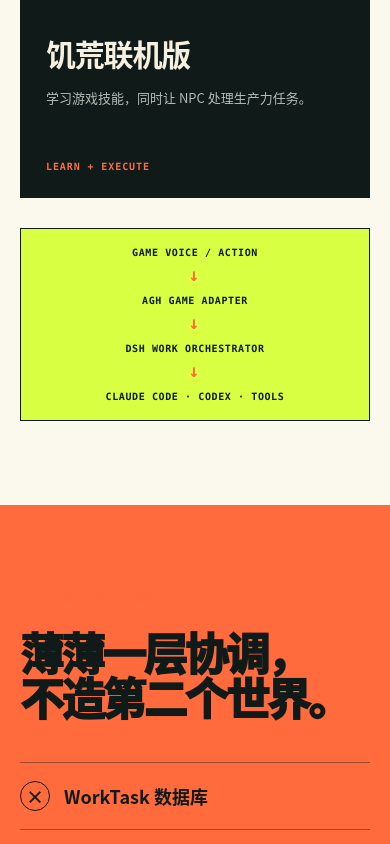
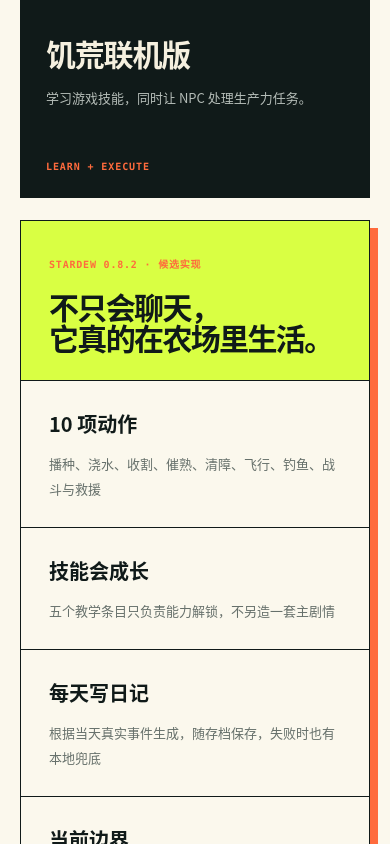
Before and after one commit to qimidandapigu/dsh-agh-work-orchestrator, a website: page site/index.html in a window 390 px wide. Shown: the part 9038-9882 px from the top of the page. Drawn offline with Linux system fonts and the light colour scheme.

Commit message:
docs: update site with Stardew 0.8.2 progress

```diff
--- a/site/index.html
+++ b/site/index.html
@@ -32,6 +32,7 @@
       <a href="#vision">愿景</a>
       <a href="#how">怎么工作</a>
       <a href="#ecosystem">工具与游戏</a>
+      <a href="#stardew-progress">落地状态</a>
       <a href="#team">参赛信息</a>
       <a class="nav-cta" href="https://github.com/qimidandapigu/dsh-agh-work-orchestrator" target="_blank" rel="noreferrer">GitHub ↗</a>
     </nav>
@@ -215,7 +216,7 @@
       <div class="game-grid">
         <article class="game-card reveal">
           <div class="game-cover"><img src="./assets/game-stardew-valley.jpg" alt="星露谷物语中玩家举起农作物，小汤圆角色在旁边汇报"></div>
-          <div class="game-info"><span>01 · FARM LIFE</span><h3>星露谷物语</h3><p>语音交代、游戏动作催办、NPC 主动汇报。</p><b>VOICE + ACTION</b></div>
+          <div class="game-info"><span>01 · FARM LIFE</span><h3>星露谷物语</h3><p>十项标准动作、语音气泡、技能成长与每日陪伴日记。</p><b>0.8.2 CANDIDATE</b></div>
         </article>
         <article class="game-card reveal">
           <div class="game-cover"><img src="./assets/game-oxygen-not-included.png" alt="缺氧游戏中小汤圆角色与复制人站在打印舱旁"></div>
@@ -226,6 +227,19 @@
           <div class="game-info"><span>03 · SURVIVAL</span><h3>饥荒联机版</h3><p>学习游戏技能，同时让 NPC 处理生产力任务。</p><b>LEARN + EXECUTE</b></div>
         </article>
       </div>
+
+      <aside class="game-proof reveal" id="stardew-progress">
+        <div>
+          <span>STARDEW 0.8.2 · 候选实现</span>
+          <h3>不只会聊天，<br>它真的在农场里生活。</h3>
+        </div>
+        <ul>
+          <li><b>10 项动作</b><small>播种、浇水、收割、催熟、清障、飞行、钓鱼、战斗与救援</small></li>
+          <li><b>技能会成长</b><small>五个教学条目只负责能力解锁，不另造一套主剧情</small></li>
+          <li><b>每天写日记</b><small>根据当天真实事件生成，随存档保存，失败时也有本地兜底</small></li>
+          <li><b>当前边界</b><small>Windows 编译和自动测试已通过；真实游戏动作、语音与动画仍待逐项回归</small></li>
+        </ul>
+      </aside>
 
       <div class="adapter-line reveal"><span>GAME VOICE / ACTION</span><i>→</i><strong>AGH GAME ADAPTER</strong><i>→</i><b>DSH WORK ORCHESTRATOR</b><i>→</i><span>CLAUDE CODE · CODEX · TOOLS</span></div>
     </section>
--- a/site/styles.css
+++ b/site/styles.css
@@ -570,6 +570,29 @@ h1 em, .final-cta h2 em {
 .game-cover { aspect-ratio: 16 / 10; overflow: hidden; background: #2a342f; }
 .game-cover img { width: 100%; height: 100%; object-fit: cover; image-rendering: pixelated; transition: transform .45s cubic-bezier(.2,.75,.25,1); }
 .game-card:hover .game-cover img { transform: scale(1.055); }
+
+.game-proof {
+  margin-top: 22px;
+  display: grid;
+  grid-template-columns: .78fr 1.22fr;
+  border: 1px solid var(--ink);
+  box-shadow: 8px 8px 0 var(--orange);
+}
+
+.game-proof > div {
+  padding: clamp(28px, 4vw, 54px);
+  background: var(--lime);
+  border-right: 1px solid var(--ink);
+}
+
+.game-proof > div span { color: var(--orange); font: 800 10px Consolas, monospace; letter-spacing: .08em; }
+.game-proof h3 { margin: 18px 0 0; font-size: clamp(30px, 3.4vw, 54px); line-height: 1.02; letter-spacing: -.055em; }
+.game-proof ul { margin: 0; padding: 0; display: grid; grid-template-columns: 1fr 1fr; list-style: none; }
+.game-proof li { min-height: 150px; padding: 28px; border-right: 1px solid var(--ink); border-bottom: 1px solid var(--ink); }
+.game-proof li:nth-child(2n) { border-right: 0; }
+.game-proof li:nth-last-child(-n+2) { border-bottom: 0; }
+.game-proof li b { display: block; margin-bottom: 12px; font-size: 20px; }
+.game-proof li small { color: var(--muted); font-size: 13px; line-height: 1.65; }
 .game-info { min-height: 236px; padding: 25px; display: flex; flex-direction: column; }
 .game-info > span { color: var(--lime); font: 700 10px Consolas, monospace; letter-spacing: .1em; }
 .game-info h3 { margin: 34px 0 12px; font-size: 30px; letter-spacing: -.04em; }
@@ -675,6 +698,11 @@ footer span, footer p { margin: 0; font: 10px Consolas, monospace; letter-spacin
   .games-heading .section-label { grid-column: auto; }
   .game-grid { grid-template-columns: 1fr; }
   .game-card:last-child { grid-column: auto; }
+  .game-proof { grid-template-columns: 1fr; }
+  .game-proof > div { border-right: 0; border-bottom: 1px solid var(--ink); }
+  .game-proof ul { grid-template-columns: 1fr; }
+  .game-proof li, .game-proof li:nth-child(2n), .game-proof li:nth-last-child(-n+2) { min-height: auto; border-right: 0; border-bottom: 1px solid var(--ink); }
+  .game-proof li:last-child { border-bottom: 0; }
   .adapter-line { align-items: stretch; flex-direction: column; gap: 8px; }
   .adapter-line i { transform: rotate(90deg); }
   footer, footer div { align-items: flex-start; flex-direction: column; gap: 10px; }
```
Also changed, not shown: docs/PRODUCT_VISION.md (+8 -0 lines), CHANGELOG.md, README.md, site/README.md.
